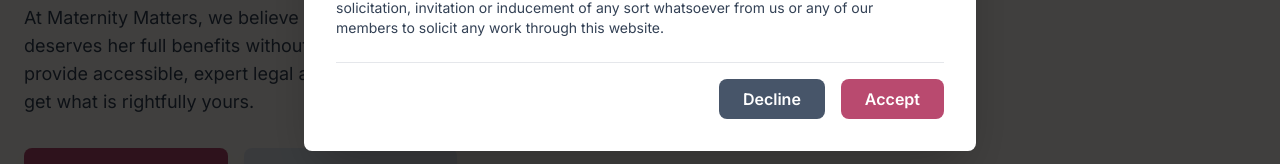
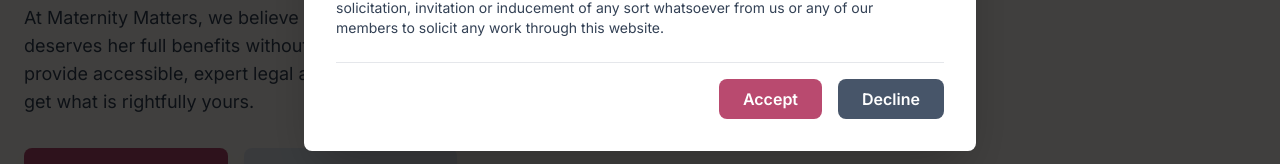
Before and after one commit to pranav8196/maternity-matters, a React (Vite) app in the folder client/: page / in a window 1280 px wide. Shown: the part 404-568 px from the top of the page. Built offline with nearby package versions, Linux system fonts and the light colour scheme; no server answers.

Commit message:
feat:changed handleDeclineDisclaimer function

```diff
--- a/client/src/App.jsx
+++ b/client/src/App.jsx
@@ -1,6 +1,6 @@
 // File: client/src/App.jsx
 
-import React, { useState, useEffect } from 'react'; // Import useState and useEffect
+import React, { useState, useEffect } from 'react';
 import { Routes, Route, Navigate, Link } from 'react-router-dom';
 import { Toaster } from 'react-hot-toast';
 import Navbar from './components/Navbar';
@@ -21,15 +21,14 @@
 import PrivacyPolicyPage from './pages/PrivacyPolicyPage';
 import TermsOfServicePage from './pages/TermsOfServicePage';
 import WhatsAppButton from './components/WhatsAppButton';
-import DisclaimerBanner from './components/DisclaimerBanner'; // <<< 1. IMPORT THE NEW COMPONENT
+import DisclaimerBanner from './components/DisclaimerBanner';
 import { useAuth } from './contexts/AuthContext';
 
 function App() {
   const { currentUser, loading } = useAuth();
-  const [showDisclaimer, setShowDisclaimer] = useState(false); // <<< 2. ADD STATE FOR THE BANNER
+  const [showDisclaimer, setShowDisclaimer] = useState(false);
 
   useEffect(() => {
-    // Check if the user has already accepted the disclaimer in this session
     const hasAccepted = sessionStorage.getItem('disclaimerAccepted');
     if (hasAccepted !== 'true') {
       setShowDisclaimer(true);
@@ -37,15 +36,14 @@
   }, []);
 
   const handleAcceptDisclaimer = () => {
-    // Use sessionStorage to remember the choice only for the current browser session
     sessionStorage.setItem('disclaimerAccepted', 'true');
     setShowDisclaimer(false);
   };
 
+  // --- THIS IS THE CORRECTED DECLINE FUNCTION ---
   const handleDeclineDisclaimer = () => {
-    // This will attempt to take the user back to the previous page they were on (e.g., Google search results)
-    // If there is no previous page, it will not do anything.
-    window.history.back();
+    // Redirect to a neutral, external site.
+    window.location.href = 'https://www.google.com';
   };
 
   if (loading) {
@@ -99,7 +97,6 @@
       <Chatbot />
       <Footer />
 
-      {/* --- 3. CONDITIONALLY RENDER THE BANNER --- */}
       {showDisclaimer && <DisclaimerBanner onAccept={handleAcceptDisclaimer} onDecline={handleDeclineDisclaimer} />}
     </div>
   );
--- a/client/src/components/DisclaimerBanner.jsx
+++ b/client/src/components/DisclaimerBanner.jsx
@@ -21,18 +21,19 @@
           </p>
         </div>
 
+        {/* --- THIS IS THE CORRECTED BUTTON ORDER --- */}
         <div className="flex justify-end gap-4 mt-6 pt-4 border-t border-gray-200">
+          <button
+            onClick={onAccept}
+            className="bg-brand-primary hover:bg-brand-primary-hover text-white font-semibold py-2 px-6 rounded-lg transition-colors"
+          >
+            Accept
+          </button>
           <button
             onClick={onDecline}
             className="bg-slate-600 hover:bg-slate-700 text-white font-semibold py-2 px-6 rounded-lg transition-colors"
           >
             Decline
-          </button>
-          <button
-            onClick={onAccept}
-            className="bg-brand-primary hover:bg-brand-primary-hover text-white font-semibold py-2 px-6 rounded-lg transition-colors"
-          >
-            Accept
           </button>
         </div>
       </div>
```
